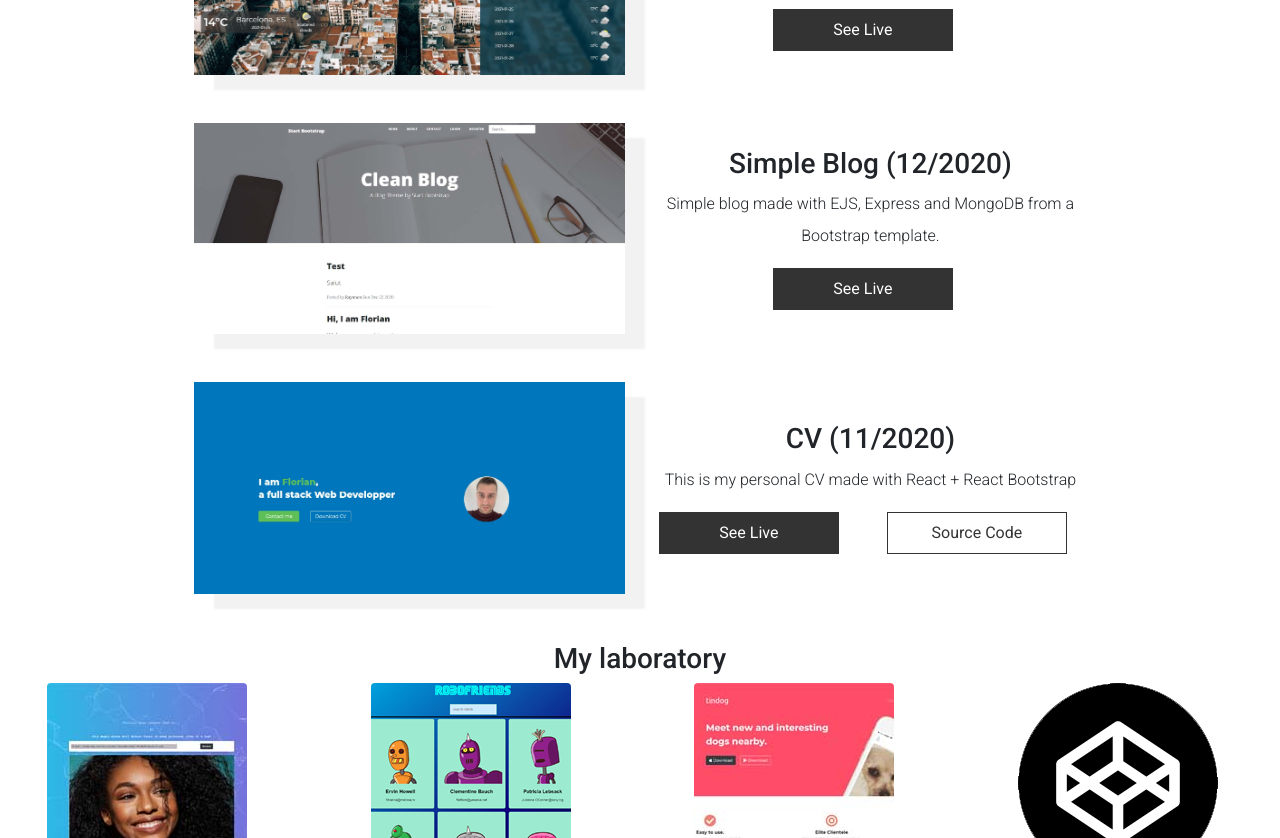
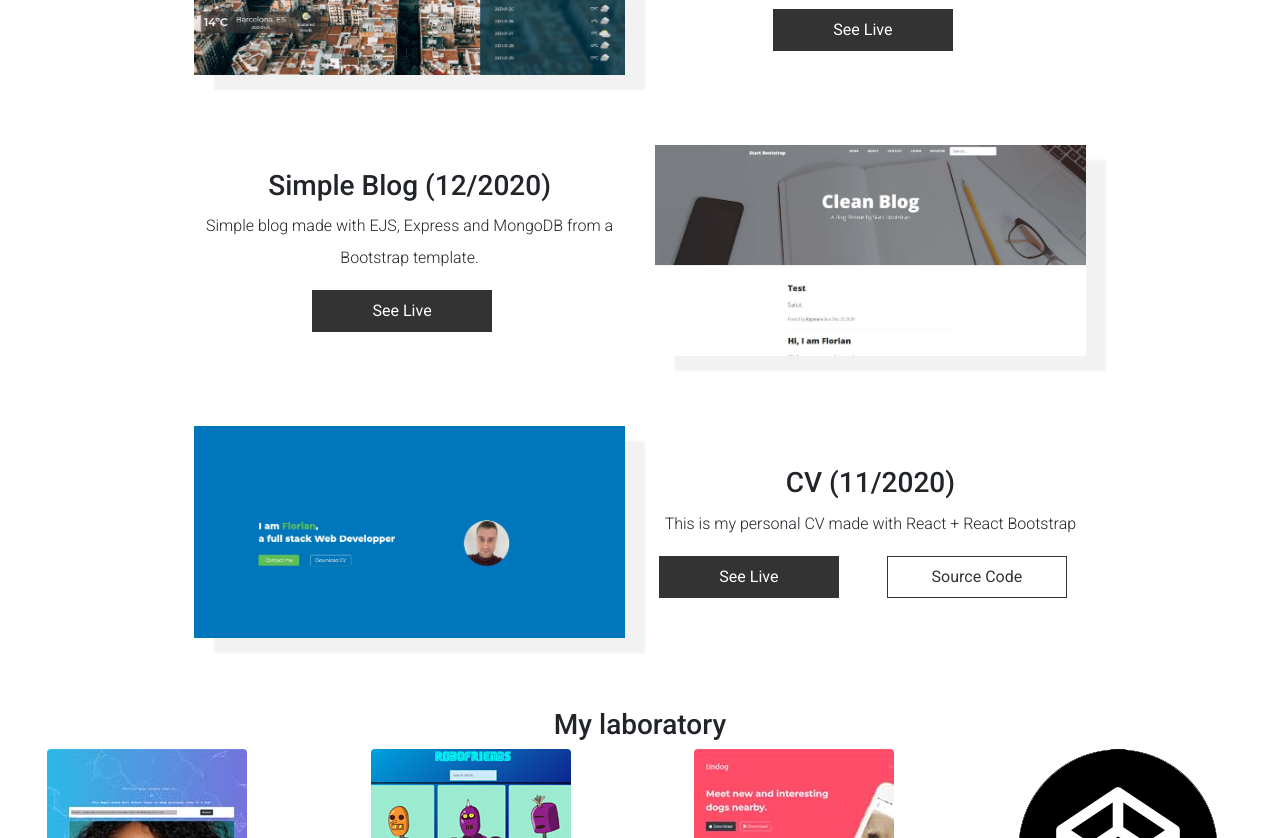
Before and after one commit to Raynnon/cv, a React (Create React App) app: page / in a window 1280 px wide. Shown: the part 1580-2418 px from the top of the page. Built offline with nearby package versions, Linux system fonts and the light colour scheme.

Commit message:
change the display of the websites to be left rigth left right

```diff
--- a/src/app.scss
+++ b/src/app.scss
@@ -162,8 +162,12 @@ p {
 }
 
 /* WWBSITES*/
+#my-websites .websites:nth-child(odd) {
+  flex-direction: row-reverse;
+}
+
 .websites {
-  margin: 0 14% 48px 14%;
+  margin: 0 14% 70px 14%;
 }
 
 .website-image {
@@ -173,6 +177,7 @@ p {
 @media (max-width: 1199px) {
   .website-image {
     box-shadow: none;
+    margin-bottom: 30px;
   }
 }
 
--- a/src/components/my-websites/MyWebsites.js
+++ b/src/components/my-websites/MyWebsites.js
@@ -9,7 +9,7 @@ import weatherImage from "./images/weather-app.jpg";
 
 const MyWebsites = () => {
   return (
-    <Container className="pr-0 pl-0 section" as="section" fluid>
+    <Container id="my-websites" className="pr-0 pl-0" as="section" fluid>
       <h2>My Websites</h2>
       <ItemContent
         name="The Weather App (01/2021)"
```
